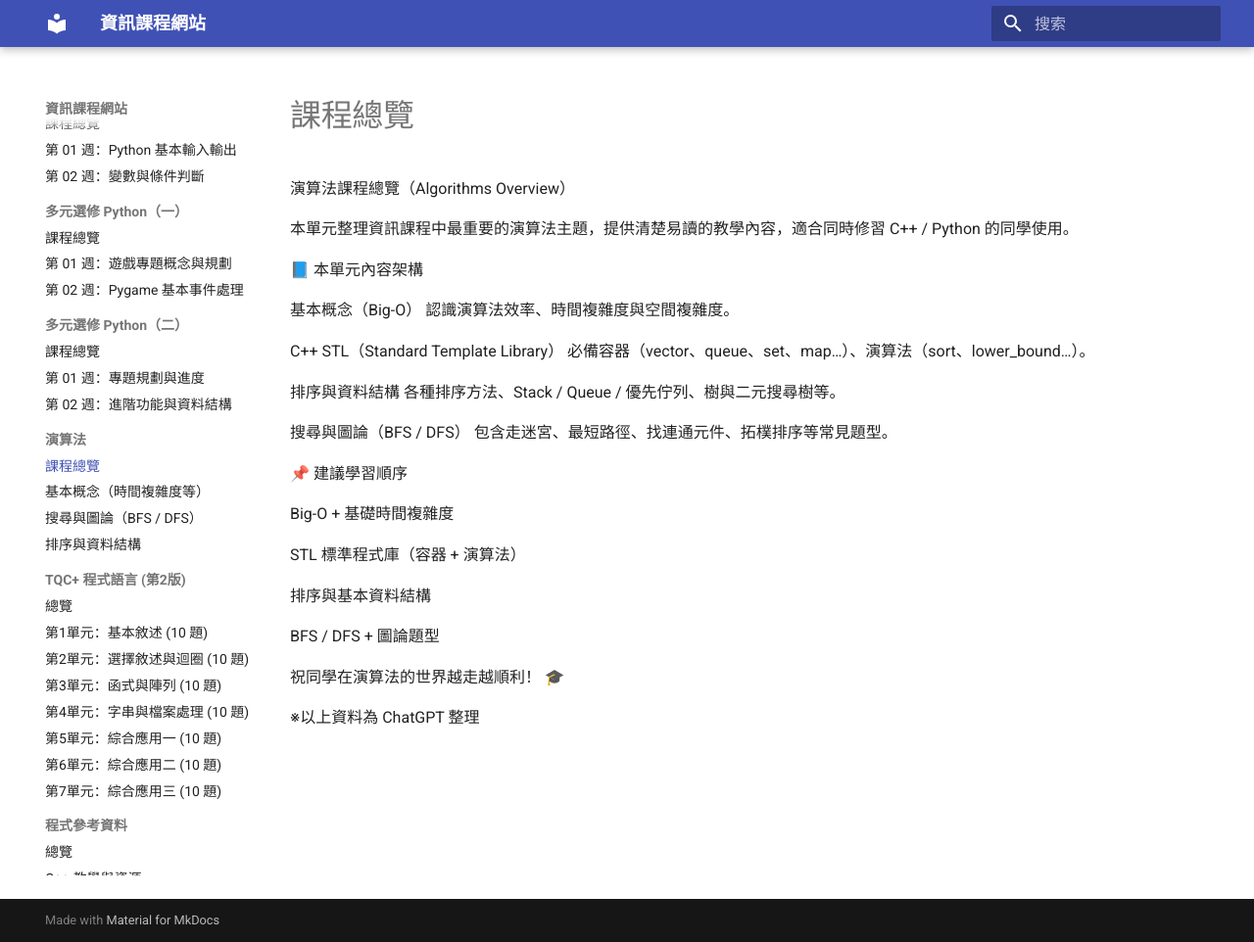
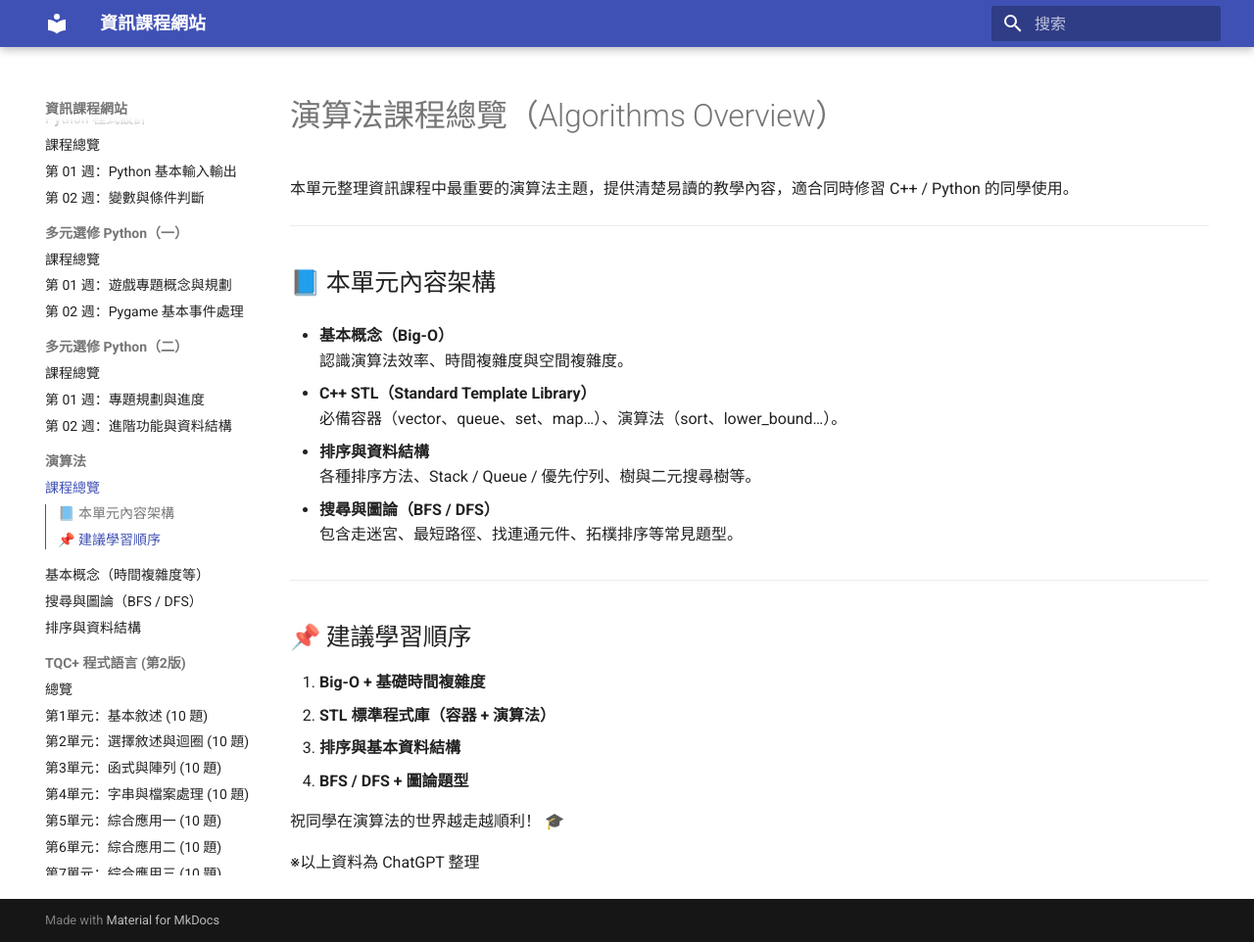
Before and after one commit to be6922/cs-course-site, an MkDocs documentation site: the page built from docs/algorithms/index.md, in a window 1280 px wide and 962 px high. Shown: the whole window at 98% size. Built offline with MkDocs 1.6.1 and Material for MkDocs 9.7.7, drawn with Linux system fonts in a browser that asks for light colours; part of the change alters nothing that is shown.

Commit message:
Enhance formatting in algorithms overview documentation
Updated the formatting of the algorithms overview section for better readability.

```diff
--- a/docs/algorithms/index.md
+++ b/docs/algorithms/index.md
@@ -1,30 +1,29 @@
-演算法課程總覽（Algorithms Overview）
+# 演算法課程總覽（Algorithms Overview）
 
 本單元整理資訊課程中最重要的演算法主題，提供清楚易讀的教學內容，適合同時修習 C++ / Python 的同學使用。
 
-📘 本單元內容架構
+---
+## 📘 本單元內容架構
 
-基本概念（Big-O）
-認識演算法效率、時間複雜度與空間複雜度。
+- **基本概念（Big-O）**
+  認識演算法效率、時間複雜度與空間複雜度。
 
-C++ STL（Standard Template Library）
-必備容器（vector、queue、set、map…）、演算法（sort、lower_bound…）。
+- **C++ STL（Standard Template Library）**
+  必備容器（vector、queue、set、map…）、演算法（sort、lower_bound…）。
 
-排序與資料結構
-各種排序方法、Stack / Queue / 優先佇列、樹與二元搜尋樹等。
+- **排序與資料結構**
+  各種排序方法、Stack / Queue / 優先佇列、樹與二元搜尋樹等。
 
-搜尋與圖論（BFS / DFS）
-包含走迷宮、最短路徑、找連通元件、拓樸排序等常見題型。
+- **搜尋與圖論（BFS / DFS）**
+  包含走迷宮、最短路徑、找連通元件、拓樸排序等常見題型。
 
-📌 建議學習順序
+---
+## 📌 建議學習順序
 
-Big-O + 基礎時間複雜度
-
-STL 標準程式庫（容器 + 演算法）
-
-排序與基本資料結構
-
-BFS / DFS + 圖論題型
+1. **Big-O + 基礎時間複雜度**
+2. **STL 標準程式庫（容器 + 演算法）**
+3. **排序與基本資料結構**
+4. **BFS / DFS + 圖論題型**
 
 祝同學在演算法的世界越走越順利！ 🎓
 
```
